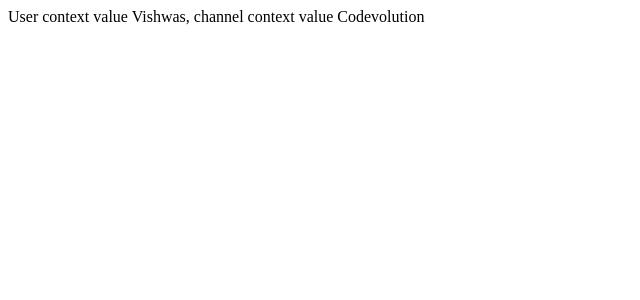
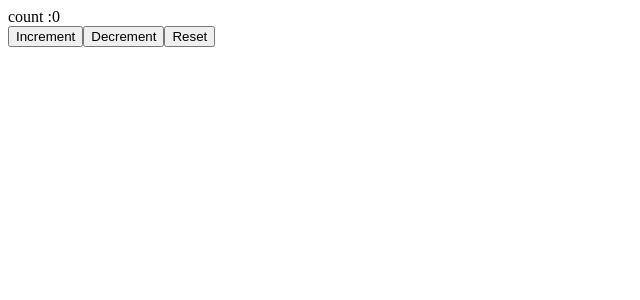
Before and after one commit to chrisart10/reactjs-codevolution, a React (Create React App) app: page / in a window 1280 px wide. Shown: the top 300 px of the page, without its empty margins (0-640 px from the left). Built offline with nearby package versions, Linux system fonts and the light colour scheme.

Commit message:
Add content about useReducer video 62 (19)

```diff
--- a/src/App.jsx
+++ b/src/App.jsx
@@ -13,6 +13,7 @@
 import MouseContainer from "./components2/MouseContainer";
 import DataFetching from "./components2/DataFetching";
 import ComponentC from "./components2/ComponentC";
+import CounterOne from "./components2/CounterOne";
 
 export const UserContext = React.createContext();
 export const ChannelContext = React.createContext();
@@ -31,11 +32,12 @@
 			{/* <IntervalClassCounter />
 			<IntervalHookContainer /> */}
 			{/* <DataFetching /> */}
-			<UserContext.Provider value={"Vishwas"}>
+			{/* <UserContext.Provider value={"Vishwas"}>
 				<ChannelContext.Provider value={"Codevolution"}>
 					<ComponentC />
 				</ChannelContext.Provider>
-			</UserContext.Provider>
+			</UserContext.Provider> */}
+			<CounterOne />
 		</div>
 	);
 }
--- /dev/null
+++ b/src/components2/CounterOne.jsx
@@ -0,0 +1,27 @@
+import React, { useReducer } from "react";
+const initialState = 0;
+const reducer = (state, action) => {
+	switch (action) {
+		case "increment":
+			return state + 1;
+		case "decrement":
+			return state - 1;
+		case "reset":
+			return initialState;
+		default:
+			return state;
+	}
+};
+function CounterOne() {
+	const [count, dispatch] = useReducer(reducer, initialState);
+	return (
+		<div>
+			<div>count :{count}</div>
+			<button onClick={() => dispatch("increment")}>Increment</button>
+			<button onClick={() => dispatch("decrement")}>Decrement</button>
+			<button onClick={() => dispatch("reset")}>Reset</button>
+		</div>
+	);
+}
+
+export default CounterOne;
```
